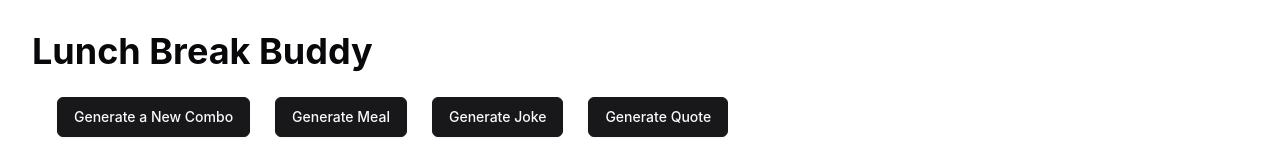
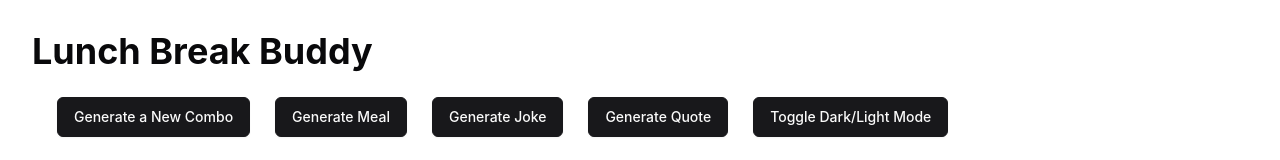
Before and after one commit to sagar-shiroya/reactjs-projects, a React (Vite) app in the folder 01-project-lunch-break-combo/: page / in a window 1280 px wide. Shown: the top 160 px of the page. Built offline with nearby package versions, Linux system fonts and the light colour scheme; no server answers.

Commit message:
fix: 01-project - implemented dark light mode

```diff
--- a/01-project-lunch-break-combo/src/App.jsx
+++ b/01-project-lunch-break-combo/src/App.jsx
@@ -6,6 +6,7 @@ function App() {
 	const [mealImage, setMealImage] = useState(null);
 	const [joke, setJoke] = useState(null);
 	const [quote, setQuote] = useState(null);
+	const [mode, setMode] = useState("light");
 
 	async function setRandomMeal() {
 		const url = "https://api.freeapi.app/api/v1/public/meals/meal/random";
@@ -66,12 +67,16 @@ function App() {
 		setRandomQuote();
 	}
 
+	function toggleDarkLightMode() {
+		setMode(mode === "light" ? "dark" : "light");
+	}
+
 	useEffect(() => {
 		generateNewCombo();
 	}, []);
 
 	return (
-		<div className="light">
+		<div id="parent" className={mode}>
 			<h1>Lunch Break Buddy</h1>
 			<div className="actionButtons">
 				<button className="generateCombo" onClick={generateNewCombo}>
@@ -83,8 +88,11 @@ function App() {
 				<button className="generateCombo" onClick={setRandomJoke}>
 					Generate Joke
 				</button>
-				<button className="material-icons" onClick={setRandomQuote}>
+				<button className="generateCombo" onClick={setRandomQuote}>
 					Generate Quote
+				</button>
+				<button className="generateCombo" onClick={toggleDarkLightMode}>
+					Toggle Dark/Light Mode
 				</button>
 			</div>
 
```
